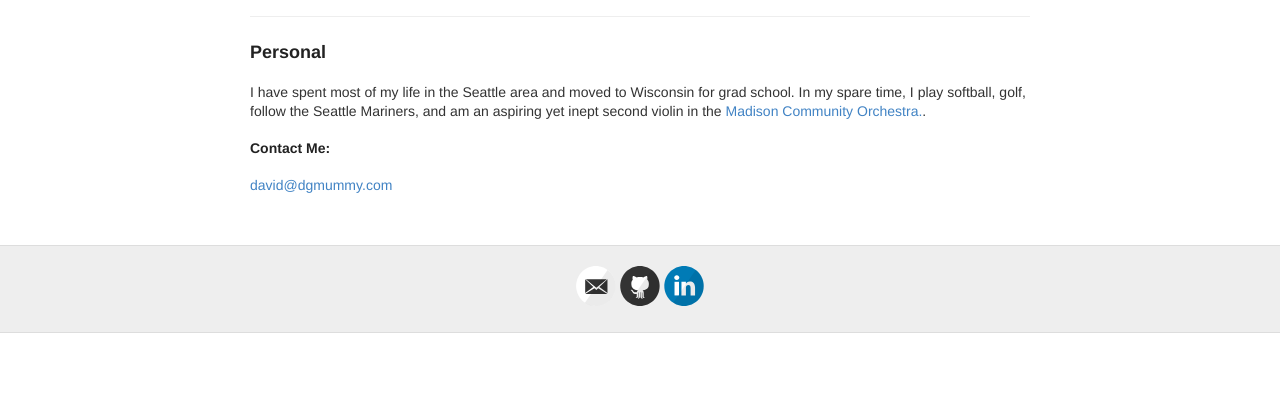
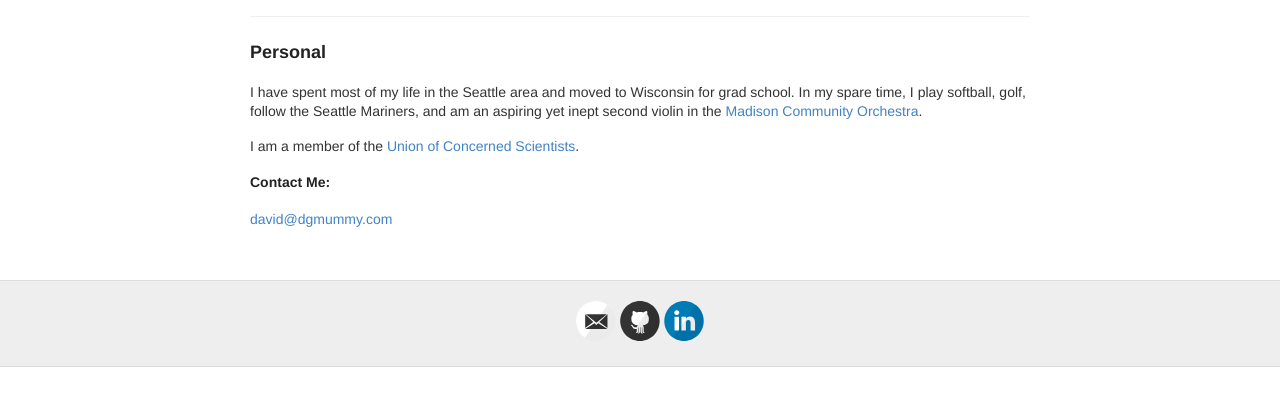
Before and after one commit to mummydg/mummydg.github.io, a Jekyll site: the page built from personal.md, in a window 1280 px wide, cut to the strip 144-550 px from the top of the page. Built offline with Jekyll 4.4.1, drawn with Linux system fonts in a browser that asks for light colours.

Commit message:
minor fix to personal page

```diff
--- a/personal.md
+++ b/personal.md
@@ -4,7 +4,9 @@ title: Personal
 permalink: /personal/
 ---
 
-I have spent most of my life in the Seattle area and moved to Wisconsin for grad school. In my spare time, I play softball, golf, follow the Seattle Mariners, and am an aspiring yet inept second violin in the <a href="http://www.madisoncommunityorchestra.org/">Madison Community Orchestra.</a>.
+I have spent most of my life in the Seattle area and moved to Wisconsin for grad school. In my spare time, I play softball, golf, follow the Seattle Mariners, and am an aspiring yet inept second violin in the <a href="http://www.madisoncommunityorchestra.org/">Madison Community Orchestra</a>.
+
+I am a member of the <a href="http://www.ucsusa.org">Union of Concerned Scientists</a>.
 
 ### Contact Me:
 
```
